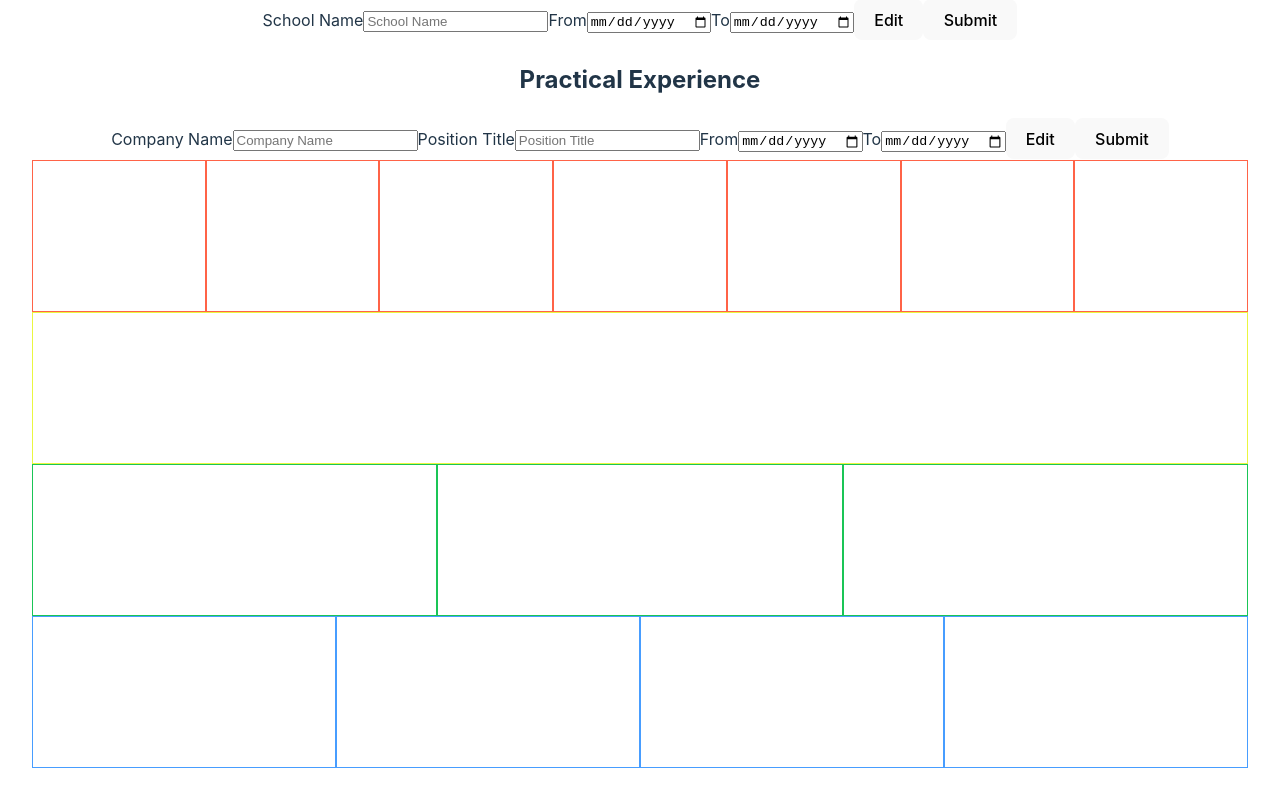
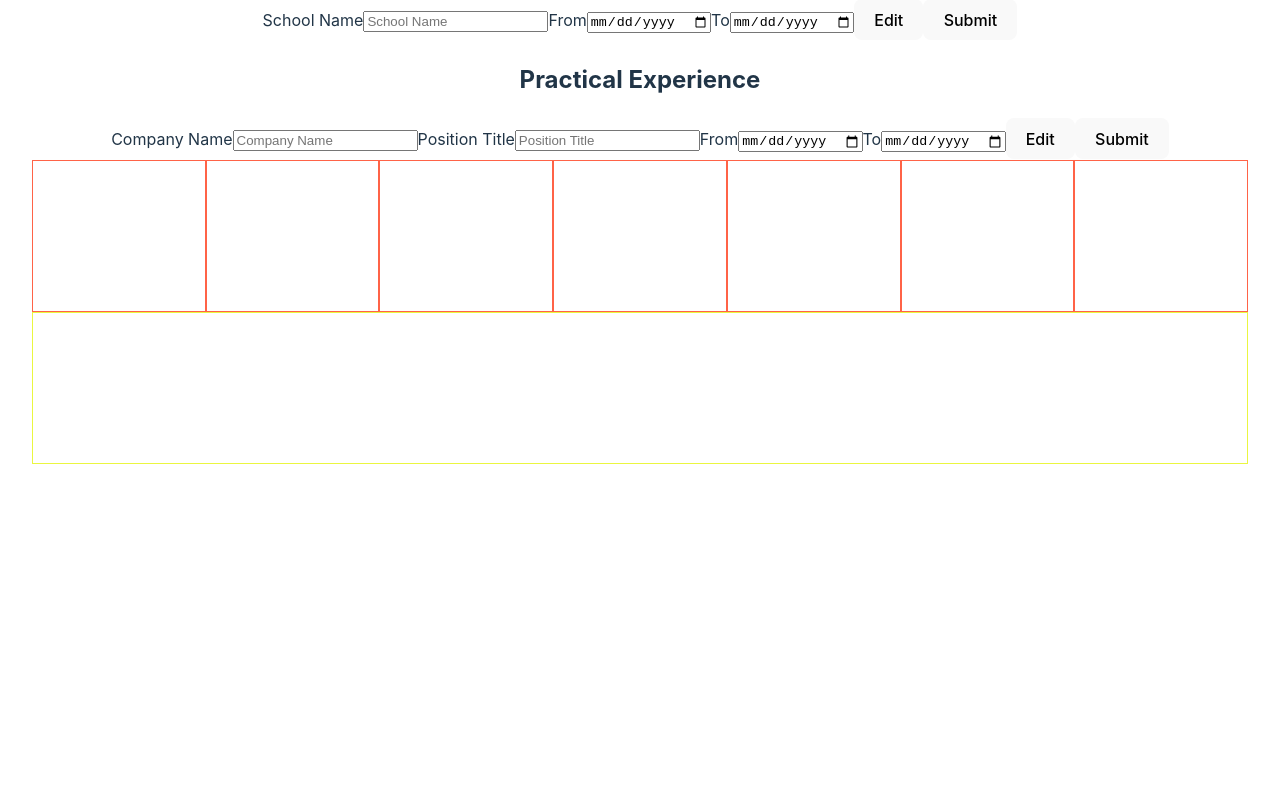
Before and after one commit to MrP4l/cv-application, a React (Vite) app: page / in a window 1280 px wide. Shown: the part 381-1181 px from the top of the page. After the commit the page ends 877 px from the top, so only its background shows below. Built offline with nearby package versions, Linux system fonts and the light colour scheme.

Commit message:
Now the last 2 output components are dynamic

```diff
--- a/src/App.jsx
+++ b/src/App.jsx
@@ -24,6 +24,8 @@ function App() {
 			form3: { school_name: '', from_date: '', to_date: '' },
 			form4: { company_name: '', position_title: '', from_date: '', to_date: '' },
 		});
+	const [educationalExperienceOutputs, setEducationalExperienceOutputs] = useState([]);
+	const [practicalExperienceOutputs, setPracticalExperienceOutputs] = useState([]);
 
 	const buttonCallbacks = {
 		submit_form1_button: () => {
@@ -61,6 +63,18 @@ function App() {
 			setFormData({ ...outputData, form2: { bio_text: outputData.form2.bio_text } })
 		},
 		submit_form3_button: () => {
+			const { school_name, from_date, to_date } = formData.form3;
+			if (school_name || from_date || to_date) {
+				const newEducationalExperienceOutput = (
+					<EducationalExperienceOutput
+						key={educationalExperienceOutputs.length}
+						outputData={formData.form3}
+					/>
+				);
+				setEducationalExperienceOutputs([
+					...educationalExperienceOutputs,
+					newEducationalExperienceOutput,
+				]);
 				setFormData({
 					...formData,
 					form3: {
@@ -69,6 +83,8 @@ function App() {
 						to_date: ''
 					}
 				});
+				console.log('e:', educationalExperienceOutputs)
+			}
 		},
 		edit_form3_button: () => {
 			setFormData({
@@ -78,9 +94,22 @@ function App() {
 					from_date: outputData.form3.from_date,
 					to_date: outputData.form3.to_date
 				}
+				// Add the delete of the last one component created and fill the input fields with the values of it
 			})
 		},
 		submit_form4_button: () => {
+			const { company_name, position_title, from_date, to_date } = formData.form4;
+			if (company_name || position_title || from_date || to_date) {
+				const newPracticalExperienceOutput = (
+					<PracticalExperienceOutput
+						key={practicalExperienceOutputs.length}
+						outputData={formData.form4}
+					/>
+				);
+				setPracticalExperienceOutputs([
+					...practicalExperienceOutputs,
+					newPracticalExperienceOutput,
+				]);
 				setFormData({
 					...outputData,
 					form4: {
@@ -88,8 +117,8 @@ function App() {
 						from_date: '',
 						to_date: ''
 					}
-			// Add the delete of the last one component created and the input fields with the values of it
 				})
+			}
 		},
 		edit_form4_button: () => {
 			setFormData({
@@ -100,10 +129,9 @@ function App() {
 					from_date: outputData.form4.from_date,
 					to_date: outputData.form3.to_date
 				}
-			// Add the delete of the last one component created and the input fields with the values of it
+				// Add the delete of the last one component created and fill the input fields with the values of it
 			})
 		},
-
 	}
 
 	const handleClick = (e) => {
@@ -172,13 +200,17 @@ function App() {
 					<PersonalData formData={formData} handleSubmit={handleSubmit} handleChange={handleChange} handleClick={handleClick} />
 					<Bio formData={formData} handleSubmit={handleSubmit} handleChange={handleChange} handleClick={handleClick} />
 					<EducationalExperience formData={formData} handleSubmit={handleSubmit} handleChange={handleChange} handleClick={handleClick} />
-					<PracticalExperience formData={formData} handleSubmit={handleSubmit} handleChange={handleChange} handleClick={handleClick}/>
+					<PracticalExperience formData={formData} handleSubmit={handleSubmit} handleChange={handleChange} handleClick={handleClick} />
 				</div>
 				<div id='outputContainer'>
 					<PersonalDataOutput outputData={outputData} />
 					<BioOutput outputData={outputData} />
-					<EducationalExperienceOutput outputData={outputData} />
-					<PracticalExperienceOutput outputData={outputData} />
+					{educationalExperienceOutputs.map((output, index) => (
+						<div key={index}>{output}</div>
+					))}
+					{practicalExperienceOutputs.map((output, index) => (
+						<div key={index}>{output}</div>
+					))}
 				</div>
 			</div>
 		</>
--- a/src/EducationalExperienceOutput.jsx
+++ b/src/EducationalExperienceOutput.jsx
@@ -4,9 +4,9 @@ function EducationalExperienceOutput({ outputData }) {
     return (
         <>
             <div id='educationalExperienceOutput'>
-                <div id='schoolName'>{outputData.form3.school_name}</div>
-                <div id='fromDate'>{outputData.form3.from_date}</div>
-                <div id='toDate'>{outputData.form3.to_date}</div>
+                <div id='schoolName'>{outputData.school_name}</div>
+                <div id='fromDate'>{outputData.from_date}</div>
+                <div id='toDate'>{outputData.to_date}</div>
             </div>
         </>
     )
--- a/src/PracticalExperienceOutput.jsx
+++ b/src/PracticalExperienceOutput.jsx
@@ -4,10 +4,10 @@ function PracticalExperienceOutput({ outputData }) {
     return (
         <>
             <div id='practicalExperienceOutput'>
-                <div id='companyName'>{outputData.form4.company_name}</div>
-                <div id='positionTitle'>{outputData.form4.position_title}</div>
-                <div id='fromDate'>{outputData.form4.from_date}</div>
-                <div id='toDate'>{outputData.form4.to_date}</div>
+                <div id='companyName'>{outputData.company_name}</div>
+                <div id='positionTitle'>{outputData.position_title}</div>
+                <div id='fromDate'>{outputData.from_date}</div>
+                <div id='toDate'>{outputData.to_date}</div>
             </div>
         </>
     )
```
Lines whose indentation alone changed are shown as unchanged.
